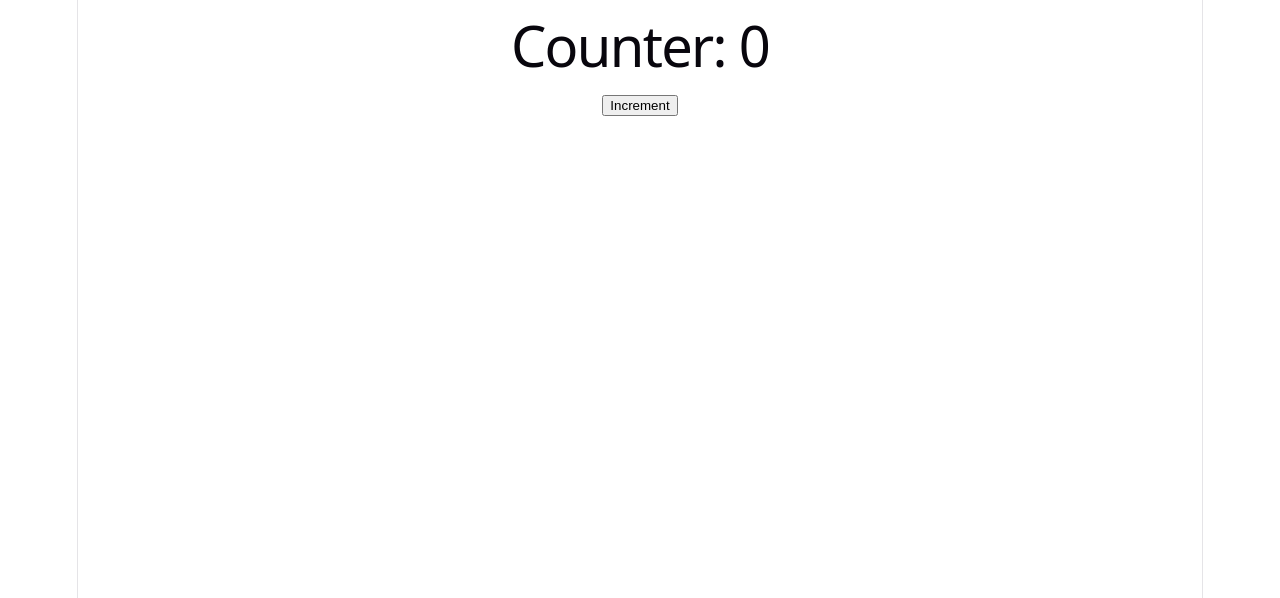
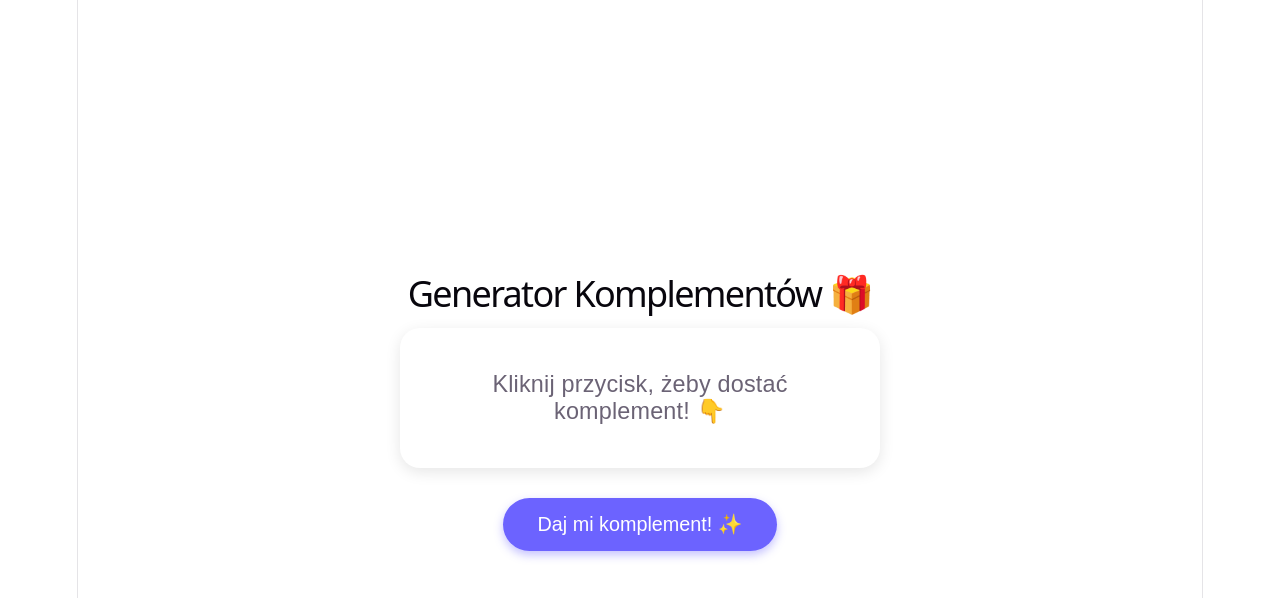
Before and after one commit to Artur9109/nauka-react, a React (Vite) app: page / in a window 1280 px wide. Shown: the top 598 px of the page. Built offline with nearby package versions, Linux system fonts and the light colour scheme.

Commit message:
Aplikacja z komplementami

```diff
--- a/src/App.jsx
+++ b/src/App.jsx
@@ -1,16 +1,99 @@
+// Mówimy Reactowi, że chcemy używać "pamięci" - czyli pamiętać rzeczy między kliknięciami
 import { useState } from "react";
 
+// Lista komplementów - zwykła tablica z tekstami
+const komplementy = [
+  "Masz niesamowity uśmiech! 😄",
+  "Jesteś świetny w rozwiązywaniu problemów! 🧠",
+  "Twoja kreatywność nie zna granic! 🎨",
+  "Sprawiasz, że każdy dzień jest lepszy! ☀️",
+  "Uczysz się szybciej niż myślisz! 🚀",
+  "Masz wyjątkowe podejście do życia! ✨",
+  "Jesteś inspiracją dla innych! 💪",
+  "Twój kod będzie kiedyś piękny! 💻",
+];
+
+// Główna "cegiełka" (komponent) naszej aplikacji
 export default function App() {
-  const [count, setCount] = useState(0);
 
-  function handleClick() {
-    setCount(count + 1);
+  // "pamięć" przechowująca aktualny komplement
+  // komplement - to co aktualnie pokazujemy
+  // setKomplement - funkcja do zmiany komplemenetu
+  const [komplement, setKomplement] = useState("Kliknij przycisk, żeby dostać komplement! 👇");
+
+  // "pamięć" przechowująca kolor tła - będzie się losowo zmieniać
+  const [kolor, setKolor] = useState("#ffffff");
+
+  // Lista ładnych kolorów tła do losowania
+  const kolory = ["#fff9c4", "#f8bbd0", "#c8e6c9", "#b3e5fc", "#e1bee7", "#ffe0b2"];
+
+  // Ta funkcja uruchamia się po kliknięciu przycisku
+  function losujKomplement() {
+    // Losujemy liczbę od 0 do długości tablicy minus 1
+    const losowa = Math.floor(Math.random() * komplementy.length);
+
+    // Ustawiamy nowy komplement (React automatycznie odświeży ekran)
+    setKomplement(komplementy[losowa]);
+
+    // Losujemy też nowy kolor tła
+    const losowyKolor = kolory[Math.floor(Math.random() * kolory.length)];
+    setKolor(losowyKolor);
   }
 
+  // To co React "rysuje" na ekranie - wygląda jak HTML, ale to JSX
   return (
-    <div>
-      <h1>Counter: {count}</h1>
-      <button onClick={handleClick}>Increment</button>
+    // Główny pojemnik - styl inline to po prostu CSS napisany w JS
+    <div style={{
+      minHeight: "100vh",           // zajmuje całą wysokość ekranu
+      backgroundColor: kolor,       // kolor tła - zmienia się po kliknięciu
+      display: "flex",              // układamy elementy jeden pod drugim
+      flexDirection: "column",
+      alignItems: "center",         // wyśrodkowanie w poziomie
+      justifyContent: "center",     // wyśrodkowanie w pionie
+      transition: "background-color 0.5s", // płynna zmiana koloru (animacja)
+      fontFamily: "sans-serif",
+    }}>
+
+      {/* Tytuł aplikacji */}
+      <h1 style={{ fontSize: "2rem", marginBottom: "20px" }}>
+        Generator Komplementów 🎁
+      </h1>
+
+      {/* Dymek z komplementem - ramka z zaokrąglonymi rogami */}
+      <div style={{
+        backgroundColor: "white",
+        padding: "30px 40px",
+        borderRadius: "20px",         // zaokrąglone rogi
+        boxShadow: "0 4px 15px rgba(0,0,0,0.1)", // cień pod kartą
+        maxWidth: "400px",
+        textAlign: "center",
+        fontSize: "1.3rem",
+        marginBottom: "30px",
+        minHeight: "80px",
+        display: "flex",
+        alignItems: "center",
+      }}>
+        {/* Tutaj React wstawia aktualny komplement z "pamięci" */}
+        {komplement}
+      </div>
+
+      {/* Przycisk - onClick mówi "uruchom tę funkcję po kliknięciu" */}
+      <button
+        onClick={losujKomplement}
+        style={{
+          padding: "15px 35px",
+          fontSize: "1.1rem",
+          backgroundColor: "#6c63ff",  // fioletowy
+          color: "white",
+          border: "none",              // brak obramowania
+          borderRadius: "50px",        // bardzo zaokrąglony = pigułka
+          cursor: "pointer",           // kursor w kształcie dłoni
+          boxShadow: "0 4px 10px rgba(108,99,255,0.4)",
+        }}
+      >
+        Daj mi komplement! ✨
+      </button>
+
     </div>
   );
 }
```
